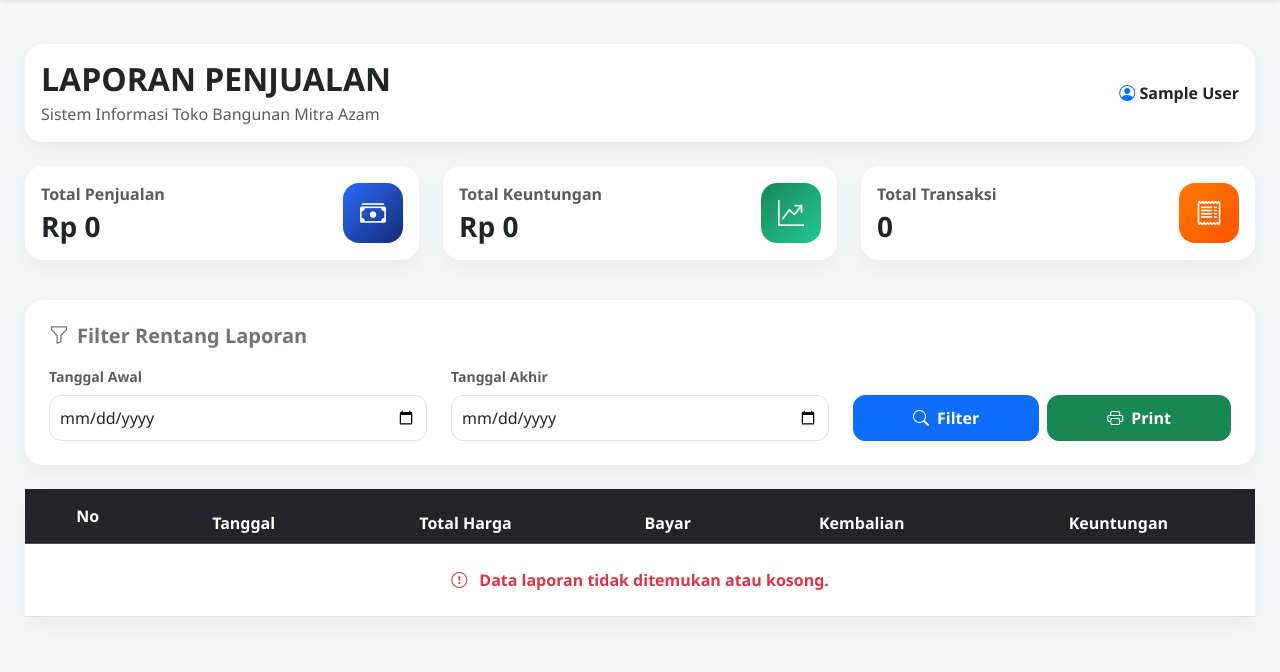
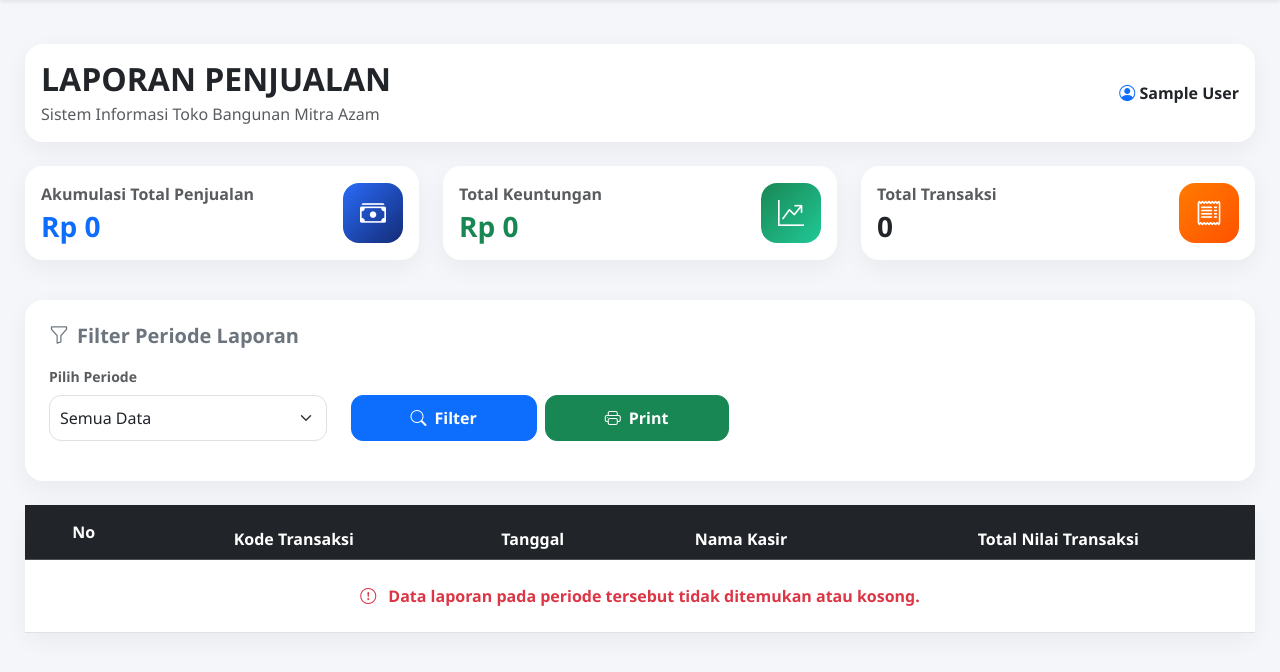
Before and after one commit to sauljannah/penjualan_mitra_azam, a PHP site: page /admin/laporan.php in a window 1280 px wide. Shown: the part 56-728 px from the top of the page. Run offline with PHP 8.4, Linux system fonts and the light colour scheme; the visitor is signed in with stand-in values (Sample User, id 1); data that the repository does not hold is empty.

Commit message:
Update setting.php

```diff
--- a/admin/laporan.php
+++ b/admin/laporan.php
@@ -13,27 +13,38 @@ if (!isset($_SESSION['level'])) {
 }
 
 // ============================
-// FILTER TANGGAL
+// FILTER TANGGAL / PERIODE
 // ============================
-$tanggal_awal  = "";
-$tanggal_akhir = "";
-$where         = "";
+$periode       = $_POST['periode'] ?? 'semua';
+$tanggal_hari  = $_POST['tanggal_hari'] ?? '';
+$bulan         = $_POST['bulan'] ?? '';
+$tahun_bulan   = $_POST['tahun_bulan'] ?? date('Y');
+$tanggal_awal  = $_POST['tanggal_awal'] ?? '';
+$tanggal_akhir = $_POST['tanggal_akhir'] ?? '';
 
-// FILTER DATA
+$where = "";
+
+// PROSES FILTER DATA BERDASARKAN PILIHAN PERIODE
 if (isset($_POST['filter'])) {
-    $tanggal_awal  = mysqli_real_escape_string($conn, $_POST['tanggal_awal']);
-    $tanggal_akhir = mysqli_real_escape_string($conn, $_POST['tanggal_akhir']);
-    $where = " WHERE tanggal BETWEEN '$tanggal_awal' AND '$tanggal_akhir' ";
+    if ($periode == 'harian' && !empty($tanggal_hari)) {
+        $where = " WHERE DATE(p.tanggal) = '$tanggal_hari' ";
+    } elseif ($periode == 'mingguan' && !empty($tanggal_awal) && !empty($tanggal_akhir)) {
+        $where = " WHERE p.tanggal BETWEEN '$tanggal_awal 00:00:00' AND '$tanggal_akhir 23:59:59' ";
+    } elseif ($periode == 'bulanan' && !empty($bulan)) {
+        $where = " WHERE MONTH(p.tanggal) = '$bulan' AND YEAR(p.tanggal) = '$tahun_bulan' ";
+    }
 }
 
 // ============================
-// QUERY DATA PENJUALAN
+// QUERY DATA PENJUALAN + NAMA KASIR
 // ============================
+// DIKEMBALIKAN KE p.id_user (Silakan ganti p.id_user menjadi nama kolom yang tepat jika di database bernama p.id_kasir)
 $query = mysqli_query($conn, "
-    SELECT *
-    FROM penjualan
+    SELECT p.*, u.nama AS nama_kasir
+    FROM penjualan p
+    LEFT JOIN users u ON p.id_user = u.id_user
     $where
-    ORDER BY id_penjualan DESC
+    ORDER BY p.id_penjualan DESC
 ");
 
 // VALIDASI QUERY
@@ -42,12 +53,12 @@ if (!$query) {
 }
 
 // ============================
-// TOTAL PENJUALAN
+// AKUMULASI TOTAL PENJUALAN PERIODE
 // ============================
 $total_penjualan = 0;
 $total_penjualan_query = mysqli_query($conn, "
-    SELECT SUM(total_harga) AS total_penjualan
-    FROM penjualan
+    SELECT SUM(p.total_harga) AS total_penjualan
+    FROM penjualan p
     $where
 ");
 
@@ -57,12 +68,12 @@ if ($total_penjualan_query) {
 }
 
 // ============================
-// TOTAL KEUNTUNGAN
+// TOTAL KEUNTUNGAN (DIJAGA AGAR TIDAK TERHAPUS)
 // ============================
 $total_keuntungan = 0;
 $total_keuntungan_query = mysqli_query($conn, "
-    SELECT SUM(keuntungan) AS total_keuntungan
-    FROM penjualan
+    SELECT SUM(p.keuntungan) AS total_keuntungan
+    FROM penjualan p
     $where
 ");
 
@@ -76,8 +87,8 @@ if ($total_keuntungan_query) {
 // ============================
 $total_transaksi = 0;
 $total_transaksi_query = mysqli_query($conn, "
-    SELECT COUNT(id_penjualan) AS total_transaksi
-    FROM penjualan
+    SELECT COUNT(p.id_penjualan) AS total_transaksi
+    FROM penjualan p
     $where
 ");
 
@@ -94,9 +105,7 @@ if ($total_transaksi_query) {
     <meta name="viewport" content="width=device-width, initial-scale=1.0">
     <title>Laporan Penjualan</title>
 
-    <!-- Bootstrap -->
     <link href="https://cdn.jsdelivr.net/npm/bootstrap@5.3.3/dist/css/bootstrap.min.css" rel="stylesheet">
-    <!-- Bootstrap Icons -->
     <link rel="stylesheet" href="https://cdn.jsdelivr.net/npm/bootstrap-icons@1.11.3/font/bootstrap-icons.min.css">
 
     <style>
@@ -105,44 +114,33 @@ if ($total_transaksi_query) {
             font-family: 'Segoe UI', sans-serif;
             overflow-x: hidden;
         }
-
-        /* =========================
-           CONTENT
-        ========================= */
         .content {
             padding: 25px;
-            margin-top: 75px; /* Jarak aman dari fixed navbar */
+            margin-top: 75px;
         }
-
         .card {
             border: none;
             border-radius: 18px;
             box-shadow: 0 8px 25px rgba(0,0,0,0.05);
         }
-
         .stat-card {
             transition: 0.3s;
         }
-
         .stat-card:hover {
             transform: translateY(-5px);
         }
-
         .table tbody tr:hover {
             background: #fff7f0;
         }
-
         .btn {
             border-radius: 12px;
             padding: 10px 20px;
             font-weight: 600;
         }
-
-        .form-control {
+        .form-control, .form-select {
             border-radius: 12px;
             padding: 10px;
         }
-
         .icon-box {
             width: 60px;
             height: 60px;
@@ -153,16 +151,12 @@ if ($total_transaksi_query) {
             font-size: 26px;
             color: white;
         }
-
         .bg-orange { background: linear-gradient(135deg, #ff7b00, #ff5200); }
         .bg-green { background: linear-gradient(135deg, #198754, #20c997); }
         .bg-blue { background: linear-gradient(135deg, #296bf9, #142b76); }
 
-        /* =========================
-           MEDIA PRINT (CETAK)
-        ========================= */
         @media print {
-            .navbar, .btn, form, .navbar-toggler, .offcanvas {
+            .navbar, .btn, form, .navbar-toggler, .offcanvas, .filter-section {
                 display: none !important;
             }
             .content {
@@ -182,78 +176,19 @@ if ($total_transaksi_query) {
 
 <body>
 
-<!-- NAVBAR & OFFCANVAS -->
 <nav class="navbar bg-body-tertiary fixed-top shadow-sm">
   <div class="container-fluid">
-
-    <button class="navbar-toggler" type="button" data-bs-toggle="offcanvas" data-bs-target="#offcanvasNavbar" aria-controls="offcanvasNavbar" aria-label="Toggle navigation">
+    <button class="navbar-toggler" type="button" data-bs-toggle="offcanvas" data-bs-target="#offcanvasNavbar">
       <span class="navbar-toggler-icon"></span>
     </button>
-
     <a class="navbar-brand d-flex align-items-center me-auto ms-2 fw-bold text-primary" href="dashboard.php">
       <i class="bi bi-shop me-2"></i> MITRA AZAM
     </a>
-
-    <div class="offcanvas offcanvas-start" tabindex="-1" id="offcanvasNavbar" aria-labelledby="offcanvasNavbarLabel">
-      <div class="offcanvas-header border-bottom">
-        <h5 class="offcanvas-title fw-bold text-primary" id="offcanvasNavbarLabel">
-          <i class="bi bi-shop"></i> MITRA AZAM
-        </h5>
-        <button type="button" class="btn-close" data-bs-dismiss="offcanvas" aria-label="Close"></button>
-      </div>
-
-      <div class="offcanvas-body">
-        <ul class="navbar-nav justify-content-start flex-grow-1 pe-3">
-
-          <li class="nav-item mb-2">
-            <a class="nav-link fw-semibold" href="dashboard.php">
-              <i class="bi bi-speedometer2 me-2 text-primary"></i> Dashboard
-            </a>
-          </li>
-
-          <li class="nav-item dropdown mb-2">
-            <a class="nav-link dropdown-toggle fw-semibold" href="#" role="button" data-bs-toggle="dropdown" aria-expanded="false">
-              <i class="bi bi-box-seam me-2 text-primary"></i> Data Barang
-            </a>
-            <ul class="dropdown-menu">
-              <li><a class="dropdown-item" href="barang.php"><i class="bi bi-list-ul me-2"></i> Semua Barang</a></li>
-              <li><a class="dropdown-item" href="tambah_barang.php"><i class="bi bi-plus-circle me-2"></i> Tambah Barang</a></li>
-              <li><a class="dropdown-item" href="barang_masuk.php"><i class="bi bi-box-arrow-in-down"></i> Barang Masuk</a></li>
-            </ul>
-          </li>
-
-          <li class="nav-item dropdown mb-2">
-            <a class="nav-link dropdown-toggle active fw-semibold" href="#" role="button" data-bs-toggle="dropdown" aria-expanded="false">
-              <i class="bi bi-file-earmark-text me-2 text-primary"></i> Laporan
-            </a>
-            <ul class="dropdown-menu">
-              <li><a class="dropdown-item active" href="laporan.php"><i class="bi bi-file-earmark-ruled me-2"></i> Ringkasan Laporan</a></li>
-              <li><a class="dropdown-item" href="laba_rugi.php"><i class="bi bi-cash-stack me-2"></i> Laba Rugi</a></li>
-            </ul>
-          </li>
-
-          <li class="nav-item dropdown mb-2">
-            <a class="nav-link dropdown-toggle fw-semibold" href="#" role="button" data-bs-toggle="dropdown" aria-expanded="false">
-              <i class="bi bi-gear me-2 text-primary"></i> Setting
-            </a>
-            <ul class="dropdown-menu">
-              <li><a class="dropdown-item" href="setting.php"><i class="bi bi-sliders me-2"></i> Pengaturan Umum</a></li>
-              <li><a class="dropdown-item" href="manajemen_user.php"><i class="bi bi-people me-2"></i> Manajemen User</a></li>
-              <li><hr class="dropdown-divider"></li>
-              <li><a class="dropdown-item text-danger fw-bold" href="../auth/logout.php"><i class="bi bi-box-arrow-right me-2"></i> Logout</a></li>
-            </ul>
-          </li>
-
-        </ul>
-      </div>
-    </div>
   </div>
 </nav>
 
-<!-- CONTENT -->
 <div class="content">
 
-    <!-- HEADER -->
     <div class="card mb-4 bg-white">
         <div class="card-body d-flex justify-content-between align-items-center flex-wrap">
             <div>
@@ -267,15 +202,13 @@ if ($total_transaksi_query) {
         </div>
     </div>
 
-    <!-- STATISTIK -->
     <div class="row mb-4">
-        <!-- TOTAL PENJUALAN -->
         <div class="col-md-4 mb-3">
             <div class="card stat-card">
                 <div class="card-body d-flex justify-content-between align-items-center">
                     <div>
-                        <span class="text-muted fw-semibold d-block mb-1">Total Penjualan</span>
-                        <h3 class="fw-bold mb-0">Rp <?= number_format($total_penjualan, 0, ',', '.'); ?></h3>
+                        <span class="text-muted fw-semibold d-block mb-1">Akumulasi Total Penjualan</span>
+                        <h3 class="fw-bold mb-0 text-primary">Rp <?= number_format($total_penjualan, 0, ',', '.'); ?></h3>
                     </div>
                     <div class="icon-box bg-blue">
                         <i class="bi bi-cash-stack"></i>
@@ -284,13 +217,12 @@ if ($total_transaksi_query) {
             </div>
         </div>
 
-        <!-- TOTAL KEUNTUNGAN -->
         <div class="col-md-4 mb-3">
             <div class="card stat-card">
                 <div class="card-body d-flex justify-content-between align-items-center">
                     <div>
                         <span class="text-muted fw-semibold d-block mb-1">Total Keuntungan</span>
-                        <h3 class="fw-bold mb-0">Rp <?= number_format($total_keuntungan, 0, ',', '.'); ?></h3>
+                        <h3 class="fw-bold mb-0 text-success">Rp <?= number_format($total_keuntungan, 0, ',', '.'); ?></h3>
                     </div>
                     <div class="icon-box bg-green">
                         <i class="bi bi-graph-up-arrow"></i>
@@ -299,13 +231,12 @@ if ($total_transaksi_query) {
             </div>
         </div>
 
-        <!-- TOTAL TRANSAKSI -->
         <div class="col-md-4 mb-3">
             <div class="card stat-card">
                 <div class="card-body d-flex justify-content-between align-items-center">
                     <div>
                         <span class="text-muted fw-semibold d-block mb-1">Total Transaksi</span>
-                        <h3 class="fw-bold mb-0"><?= $total_transaksi; ?></h3>
+                        <h3 class="fw-bold mb-0 text-orange"><?= $total_transaksi; ?></h3>
                     </div>
                     <div class="icon-box bg-orange">
                         <i class="bi bi-receipt"></i>
@@ -315,21 +246,65 @@ if ($total_transaksi_query) {
         </div>
     </div>
 
-    <!-- FILTER -->
-    <div class="card mb-4">
+    <div class="card mb-4 filter-section">
         <div class="card-body p-4">
-            <h5 class="fw-bold mb-3 text-secondary"><i class="bi bi-funnel me-2"></i>Filter Rentang Laporan</h5>
-            <form method="POST">
+            <h5 class="fw-bold mb-3 text-secondary"><i class="bi bi-funnel me-2"></i>Filter Periode Laporan</h5>
+            <form method="POST" id="formFilter">
                 <div class="row align-items-end">
-                    <div class="col-md-4 mb-3 mb-md-0">
-                        <label class="form-label small fw-bold text-muted">Tanggal Awal</label>
-                        <input type="date" name="tanggal_awal" class="form-control" value="<?= htmlspecialchars($tanggal_awal); ?>" required>
+                    <div class="col-md-3 mb-3">
+                        <label class="form-label small fw-bold text-muted">Pilih Periode</label>
+                        <select name="periode" id="periode" class="form-select" onchange="toggleFilterInput()" required>
+                            <option value="semua" <?= $periode == 'semua' ? 'selected' : ''; ?>>Semua Data</option>
+                            <option value="harian" <?= $periode == 'harian' ? 'selected' : ''; ?>>Harian</option>
+                            <option value="mingguan" <?= $periode == 'mingguan' ? 'selected' : ''; ?>>Mingguan</option>
+                            <option value="bulanan" <?= $periode == 'bulanan' ? 'selected' : ''; ?>>Bulanan</option>
+                        </select>
                     </div>
-                    <div class="col-md-4 mb-3 mb-md-0">
-                        <label class="form-label small fw-bold text-muted">Tanggal Akhir</label>
-                        <input type="date" name="tanggal_akhir" class="form-control" value="<?= htmlspecialchars($tanggal_akhir); ?>" required>
+
+                    <div class="col-md-5 mb-3 filter-input" id="input-harian" style="display: none;">
+                        <label class="form-label small fw-bold text-muted">Pilih Tanggal</label>
+                        <input type="date" name="tanggal_hari" class="form-control" value="<?= htmlspecialchars($tanggal_hari); ?>">
                     </div>
-                    <div class="col-md-4 d-flex gap-2">
+
+                    <div class="col-md-5 mb-3 filter-input" id="input-mingguan" style="display: none;">
+                        <div class="row">
+                            <div class="col-6">
+                                <label class="form-label small fw-bold text-muted">Tanggal Awal</label>
+                                <input type="date" name="tanggal_awal" class="form-control" value="<?= htmlspecialchars($tanggal_awal); ?>">
+                            </div>
+                            <div class="col-6">
+                                <label class="form-label small fw-bold text-muted">Tanggal Akhir</label>
+                                <input type="date" name="tanggal_akhir" class="form-control" value="<?= htmlspecialchars($tanggal_akhir); ?>">
+                            </div>
+                        </div>
+                    </div>
+
+                    <div class="col-md-5 mb-3 filter-input" id="input-bulanan" style="display: none;">
+                        <div class="row">
+                            <div class="col-7">
+                                <label class="form-label small fw-bold text-muted">Pilih Bulan</label>
+                                <select name="bulan" class="form-select">
+                                    <option value="">-- Pilih Bulan --</option>
+                                    <?php
+                                    $nama_bulan = [
+                                        1 => "Januari", 2 => "Februari", 3 => "Maret", 4 => "April", 5 => "Mei", 6 => "Juni",
+                                        7 => "Juli", 8 => "Agustus", 9 => "September", 10 => "Oktober", 11 => "November", 12 => "Desember"
+                                    ];
+                                    foreach ($nama_bulan as $num => $name) {
+                                        $selected = ($bulan == $num) ? 'selected' : '';
+                                        echo "<option value='$num' $selected>$name</option>";
+                                    }
+                                    ?>
+                                </select>
+                            </div>
+                            <div class="col-5">
+                                <label class="form-label small fw-bold text-muted">Tahun</label>
+                                <input type="number" name="tahun_bulan" class="form-control" value="<?= htmlspecialchars($tahun_bulan); ?>">
+                            </div>
+                        </div>
+                    </div>
+
+                    <div class="col-md-4 mb-3 d-flex gap-2">
                         <button type="submit" name="filter" class="btn btn-primary flex-fill">
                             <i class="bi bi-search me-2"></i>Filter
                         </button>
@@ -342,18 +317,16 @@ if ($total_transaksi_query) {
         </div>
     </div>
 
-    <!-- TABEL LAPORAN -->
     <div class="card">
         <div class="card-body p-0 table-responsive">
             <table class="table table-hover align-middle mb-0">
                 <thead class="table-dark text-center">
                     <tr>
                         <th style="padding: 15px;">No</th>
+                        <th>Kode Transaksi</th>
                         <th>Tanggal</th>
-                        <th>Total Harga</th>
-                        <th>Bayar</th>
-                        <th>Kembalian</th>
-                        <th>Keuntungan</th>
+                        <th>Nama Kasir</th>
+                        <th>Total Nilai Transaksi</th>
                     </tr>
                 </thead>
                 <tbody>
@@ -362,21 +335,24 @@ if ($total_transaksi_query) {
                     <?php while($d = mysqli_fetch_assoc($query)): ?>
                         <tr>
                             <td class="text-center fw-bold"><?= $no++; ?></td>
+                            <td class="text-center fw-semibold text-secondary">TRX-<?= str_pad($d['id_penjualan'], 5, '0', STR_PAD_LEFT); ?></td>
                             <td class="text-center"><?= date('d-m-Y H:i', strtotime($d['tanggal'])); ?></td>
-                            <td class="text-end px-4">Rp <?= number_format($d['total_harga'], 0, ',', '.'); ?></td>
-                            <td class="text-end px-4">Rp <?= number_format($d['bayar'], 0, ',', '.'); ?></td>
-                            <td class="text-end px-4">Rp <?= number_format($d['kembali'], 0, ',', '.'); ?></td>
                             <td class="text-center">
-                                <span class="badge bg-success px-3 py-2 fs-6">
-                                    Rp <?= number_format($d['keuntungan'], 0, ',', '.'); ?>
-                                </span>
+                                <?php
+                                if (!empty($d['nama_kasir'])) {
+                                    echo htmlspecialchars($d['nama_kasir']);
+                                } else {
+                                    echo '<span class="text-muted italic">ID Kasir: ' . htmlspecialchars($d['id_user'] ?? 'Kosong/NULL') . ' (Belum Terelasi)</span>';
+                                }
+                                ?>
                             </td>
+                            <td class="text-end px-5 fw-bold">Rp <?= number_format($d['total_harga'], 0, ',', '.'); ?></td>
                         </tr>
                     <?php endwhile; ?>
                 <?php else: ?>
                     <tr>
-                        <td colspan="6" class="text-center text-danger py-4 fw-bold">
-                            <i class="bi bi-exclamation-circle me-2"></i> Data laporan tidak ditemukan atau kosong.
+                        <td colspan="5" class="text-center text-danger py-4 fw-bold">
+                            <i class="bi bi-exclamation-circle me-2"></i> Data laporan pada periode tersebut tidak ditemukan atau kosong.
                         </td>
                     </tr>
                 <?php endif; ?>
@@ -386,7 +362,35 @@ if ($total_transaksi_query) {
     </div>
 </div>
 
-<!-- BOOTSTRAP BUNDLE JS -->
 <script src="https://cdn.jsdelivr.net/npm/bootstrap@5.3.3/dist/js/bootstrap.bundle.min.js"></script>
+
+<script>
+function toggleFilterInput() {
+    var periode = document.getElementById('periode').value;
+
+    document.querySelectorAll('.filter-input').forEach(function(el) {
+        el.style.display = 'none';
+        el.querySelectorAll('input, select').forEach(ins => ins.removeAttribute('required'));
+    });
+
+    if (periode === 'harian') {
+        var div = document.getElementById('input-harian');
+        div.style.display = 'block';
+        div.querySelector('input').setAttribute('required', 'required');
+    } else if (periode === 'mingguan') {
+        var div = document.getElementById('input-mingguan');
+        div.style.display = 'block';
+        div.querySelectorAll('input').forEach(ins => ins.setAttribute('required', 'required'));
+    } else if (periode === 'bulanan') {
+        var div = document.getElementById('input-bulanan');
+        div.style.display = 'block';
+        div.querySelector('select').setAttribute('required', 'required');
+    }
+}
+
+document.addEventListener("DOMContentLoaded", function() {
+    toggleFilterInput();
+});
+</script>
 </body>
 </html>
```
Also changed, not shown: kasir/simpan_transaksi.php (+29 -3 lines), kasir/struk.php (+29 -0 lines), kasir/transaksi.php (+79 -6 lines), assets/admin/admin_1779437416_465.jpg (deleted), assets/admin/admin_1779438993_675.jpg (deleted), assets/admin/admin_1779439001_718.jpg (deleted).
